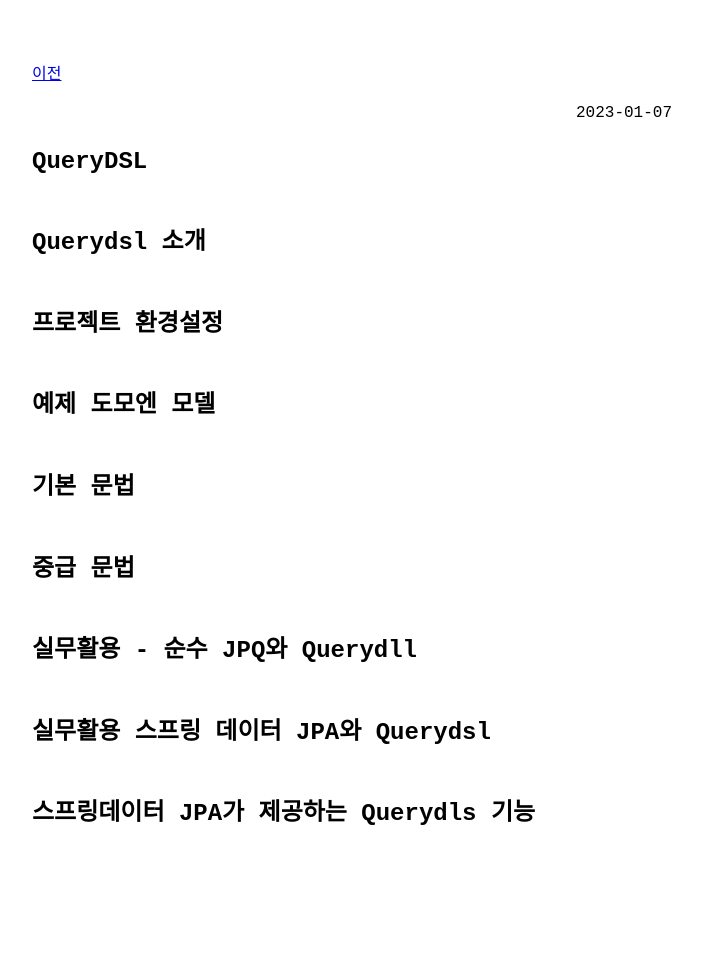
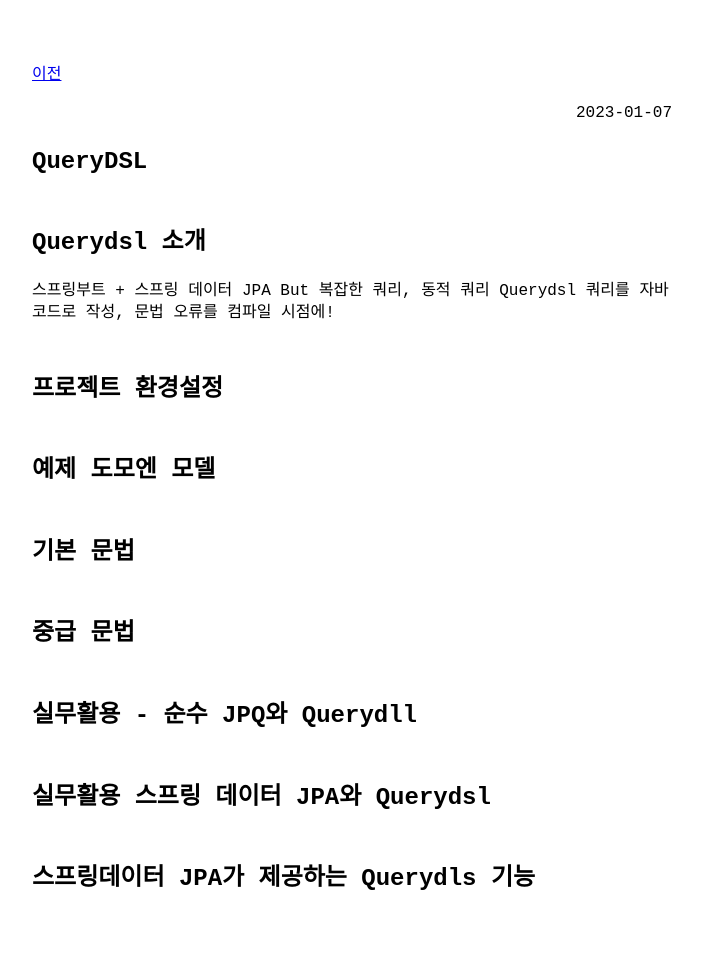
Before and after one commit to khjzzm/khjzzm.github.io, a Jekyll site: the page built from _posts/2023-01-07-QueryDSL.md, in a window 1280 px wide. Shown: the whole page, without its empty margins (288-990 px from the left). Built offline with Jekyll 4.4.1, drawn with Linux system fonts in a browser that asks for light colours; before the commit the page ends 915 px from its top, so only the background shows below that.

Commit message:
QueryDSL

```diff
--- a/_posts/2023-01-07-QueryDSL.md
+++ b/_posts/2023-01-07-QueryDSL.md
@@ -3,8 +3,11 @@ layout: post
 title: QueryDSL
 ---
 
+## Querydsl 소개
 
-## Querydsl 소개
+스프링부트 + 스프링 데이터 JPA But 복잡한 쿼리, 동적 쿼리 Querydsl 쿼리를 자바 코드로 작성, 문법 오류를 컴파일 시점에!
+
+
 
 ## 프로젝트 환경설정
 
```
